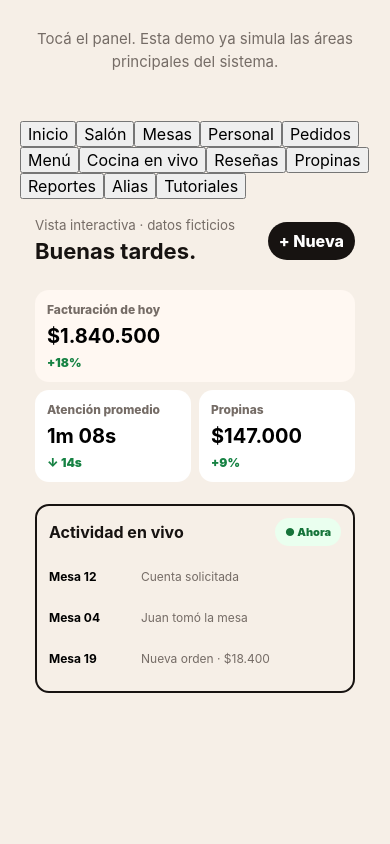
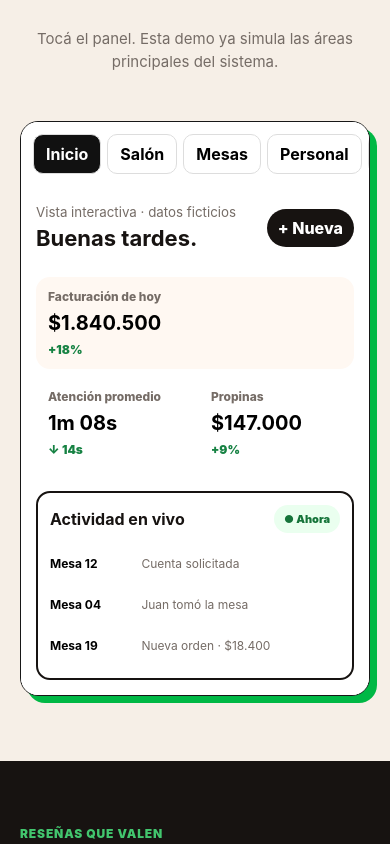
Before and after one commit to tobiasc541/restaurante-app, a Next.js app: page / in a window 390 px wide. Shown: the part 3780-4624 px from the top of the page. Built offline with nearby package versions, Linux system fonts and the light colour scheme.

Commit message:
Match owner landing preview layout to production sidebar and responsive owner shell

```diff
--- a/app/globals.css
+++ b/app/globals.css
@@ -626,3 +626,14 @@ html,body{background:#fff!important;width:210mm!important}.demoPortal{position:s
 .dashboard .dashMain{min-width:0;overflow-wrap:break-word}
 .dashboard .metrics{grid-template-columns:repeat(3,minmax(0,1fr))}
 @media(max-width:760px){.dashboard .metrics{grid-template-columns:minmax(0,1fr)!important}.dashboard .activityRow{min-width:0!important}.dashboard .dashHead{flex-wrap:wrap;gap:10px}}
+
+/* Owner demo shares the production ownerApp and realAside navigation. */
+.mesaLandingOwnerApp{width:100%;max-width:1160px;margin:28px auto 0;min-height:520px;display:grid;grid-template-columns:220px minmax(0,1fr);overflow:hidden;border:1px solid #171717;border-radius:22px;box-shadow:7px 7px 0 #00b845;background:#fff}
+.mesaLandingOwnerApp .realAside{height:auto;max-height:none;overflow-y:auto;min-width:0}
+.mesaLandingOwnerBody{min-width:0;overflow:hidden;background:#fff}
+.mesaLandingOwnerBody .dashMain{width:100%;max-width:100%;padding:24px;box-sizing:border-box}
+.mesaLandingOwnerTabs{display:none}
+.mesaLandingOwnerBody .metrics{display:grid;grid-template-columns:repeat(3,minmax(0,1fr));gap:12px}
+.mesaLandingOwnerBody .metric{min-width:0;overflow-wrap:anywhere}
+.mesaLandingOwnerBody .activityRow{min-width:0}
+@media(max-width:780px){.mesaLandingOwnerApp{display:flex;flex-direction:column;max-width:100%;min-height:0;border-radius:18px}.mesaLandingOwnerApp>.realAside{display:none}.mesaLandingOwnerTabs{display:flex;gap:6px;overflow-x:auto;padding:12px;scrollbar-width:thin}.mesaLandingOwnerTabs button{flex:0 0 auto;border:1px solid #ddd;background:#fff;border-radius:10px;padding:9px 12px;font-weight:700}.mesaLandingOwnerTabs button.selected{background:#111;color:#fff}.mesaLandingOwnerBody .dashMain{padding:16px}.mesaLandingOwnerBody .metrics{grid-template-columns:minmax(0,1fr)}}
```
